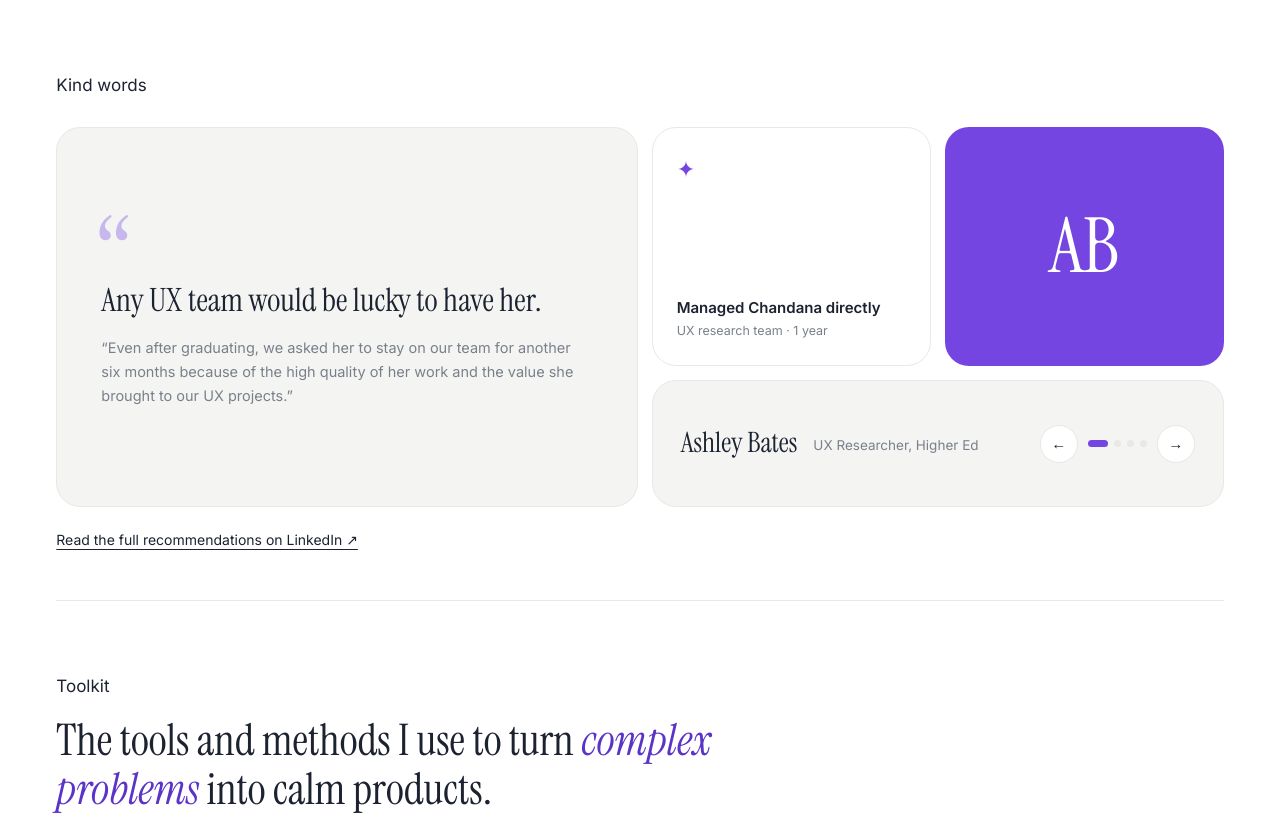
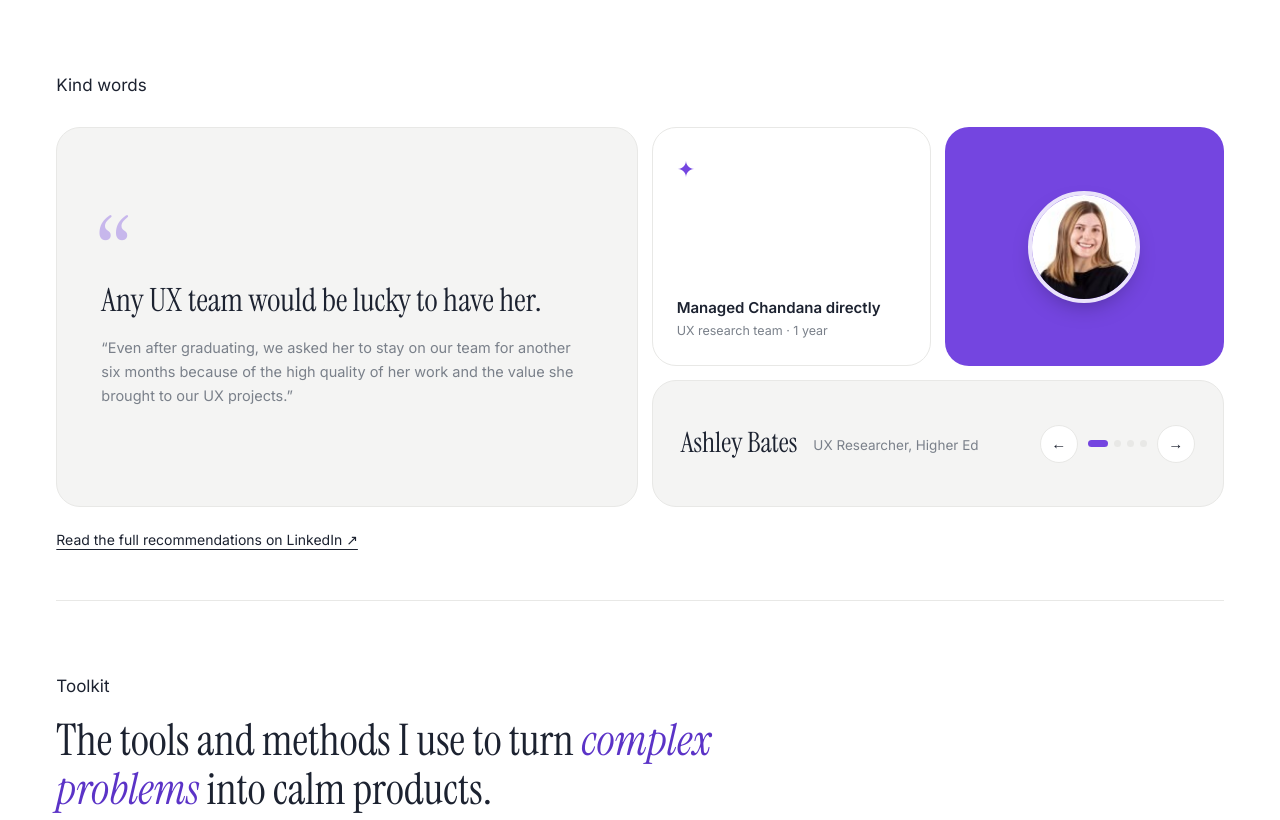
Before and after one commit to gatakala-chandana/gatakala-chandana.github.io, a plain HTML site: page index.html in a window 1280 px wide. Shown: the part 3000-3820 px from the top of the page. Drawn offline with Linux system fonts and the light colour scheme.

Commit message:
Add recommender photos

```diff
--- a/index.html
+++ b/index.html
@@ -196,6 +196,7 @@
   .ctx-s{font-size:12.5px;color:var(--muted)}
   .b-ini{display:grid;place-items:center;min-height:200px;background:var(--bc,#7445e0)!important;border:0!important}
   .ini-big{font-family:"Instrument Serif",Georgia,serif;font-size:76px;color:#fff;line-height:1}
+  .ini-photo{width:112px;height:112px;border-radius:50%;object-fit:cover;border:4px solid rgba(255,255,255,.85);box-shadow:0 10px 24px -10px rgba(0,0,0,.35)}
   .b-name{grid-column:2/4;padding:24px 28px;display:flex;align-items:center;justify-content:space-between;gap:16px;flex-wrap:wrap}
   .nm{font-size:28px;display:block;line-height:1.1}
   .rl{display:block;font-size:13.5px;color:var(--muted);margin-top:4px}
@@ -918,7 +919,7 @@
     <div class="bento reveal" id="bento">
       <div class="bq-card"><span class="qm serif">“</span><p class="bq-text serif"></p><p class="bq-more"></p></div>
       <div class="b-ctx"><span class="ctx-ic">✦</span><b class="ctx-t"></b><small class="ctx-s"></small></div>
-      <div class="b-ini"><span class="ini-big"></span></div>
+      <div class="b-ini"><span class="ini-big"></span><img class="ini-photo" alt="" hidden></div>
       <div class="b-name"><b class="nm serif"></b><span class="rl"></span>
         <div class="bnav"><button class="prev" aria-label="Previous">←</button><span class="dots"></span><button class="next" aria-label="Next">→</button></div>
       </div>
@@ -1198,17 +1199,17 @@
   // Bento testimonials
   (function(){
     const T=[
-      {q:"Any UX team would be lucky to have her.",m:"Even after graduating, we asked her to stay on our team for another six months because of the high quality of her work and the value she brought to our UX projects.",n:"Ashley Bates",r:"UX Researcher, Higher Ed",c:"Managed Chandana directly",cs:"UX research team · 1 year",col:"#7445e0"},
-      {q:"She brings a rare combination of curiosity, analytical thinking, and clear communication.",m:"She quickly built confidence in conducting usability testing sessions, synthesizing data and communicating findings to stakeholders.",n:"Ebun Omiwole",r:"Assistant Director, User Experience Optimization",c:"Senior colleague",cs:"UX research team · 1+ year",col:"#6f8f55"},
-      {q:"Chandana is conscientious, thorough, and motivated to deliver solutions that integrate well with the greater vision.",m:"She listens, graciously accepts feedback, and strives to craft intuitive content that meets the project goals and timeline.",n:"John Barnickel",r:"Medical device sales leadership",c:"Managed Chandana directly",cs:"Early-stage healthcare start-up",col:"#1c2230"},
-      {q:"Her designs effectively addressed both healthcare workflows and patient needs.",m:"Sai excelled while working on a challenging case study from Mayo Clinic.",n:"Shahnoor Shafqat",r:"Educator, CX Design in Healthcare at ASU",c:"Chandana's instructor",cs:"In partnership with Mayo Clinic",col:"#8b5fbf"}
+      {q:"Any UX team would be lucky to have her.",m:"Even after graduating, we asked her to stay on our team for another six months because of the high quality of her work and the value she brought to our UX projects.",n:"Ashley Bates",img:"img/people/ashley.jpg",r:"UX Researcher, Higher Ed",c:"Managed Chandana directly",cs:"UX research team · 1 year",col:"#7445e0"},
+      {q:"She brings a rare combination of curiosity, analytical thinking, and clear communication.",m:"She quickly built confidence in conducting usability testing sessions, synthesizing data and communicating findings to stakeholders.",n:"Ebun Omiwole",img:"img/people/ebun.jpg",r:"Assistant Director, User Experience Optimization",c:"Senior colleague",cs:"UX research team · 1+ year",col:"#6f8f55"},
+      {q:"Chandana is conscientious, thorough, and motivated to deliver solutions that integrate well with the greater vision.",m:"She listens, graciously accepts feedback, and strives to craft intuitive content that meets the project goals and timeline.",n:"John Barnickel",img:"img/people/john.jpg",r:"Medical device sales leadership",c:"Managed Chandana directly",cs:"Early-stage healthcare start-up",col:"#1c2230"},
+      {q:"Her designs effectively addressed both healthcare workflows and patient needs.",m:"Sai excelled while working on a challenging case study from Mayo Clinic.",n:"Shahnoor Shafqat",img:"img/people/shahnoor.jpg",r:"Educator, CX Design in Healthcare at ASU",c:"Chandana's instructor",cs:"In partnership with Mayo Clinic",col:"#8b5fbf"}
     ];
     const B=document.getElementById('bento'); if(!B) return;
     const $=c=>B.querySelector(c), dots=$('.dots'); let i=0, timer;
     dots.innerHTML=T.map((_,k)=>`<i data-k="${k}"></i>`).join('');
     function fill(){ const t=T[i];
       $('.bq-text').textContent=t.q; $('.bq-more').textContent='“'+t.m+'”'; $('.ctx-t').textContent=t.c; $('.ctx-s').textContent=t.cs;
-      $('.ini-big').textContent=t.n.split(' ').map(w=>w[0]).join(''); $('.b-ini').style.setProperty('--bc',t.col);
+      $('.ini-big').textContent=t.n.split(' ').map(w=>w[0]).join(''); const ph=$('.ini-photo'); if(t.img){ ph.src=t.img; ph.alt=t.n; ph.hidden=false; $('.ini-big').hidden=true; } else { ph.hidden=true; $('.ini-big').hidden=false; } $('.b-ini').style.setProperty('--bc',t.col);
       $('.nm').textContent=t.n; $('.rl').textContent=t.r; dots.querySelectorAll('i').forEach((d,k)=>d.classList.toggle('on',k===i)); }
     async function go(n){ B.classList.add('swap'); await new Promise(r=>setTimeout(r,320)); i=(n+T.length)%T.length; fill(); B.classList.remove('swap'); }
     function auto(){ clearInterval(timer); timer=setInterval(()=>go(i+1),7000); }
```
Also changed, not shown: img/people/ashley.jpg (added), img/people/ebun.jpg (added), img/people/john.jpg (added), img/people/shahnoor.jpg (added).
